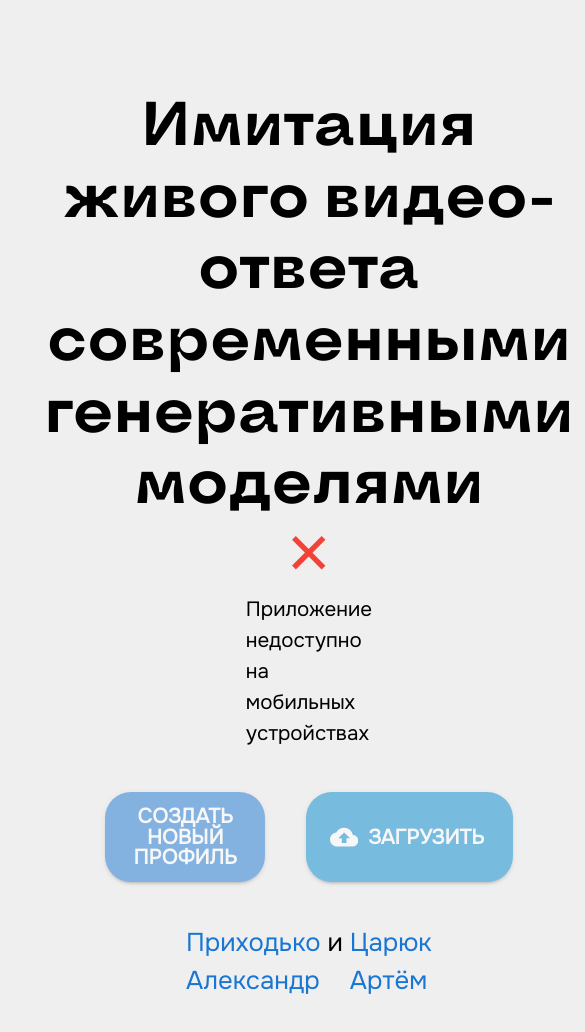
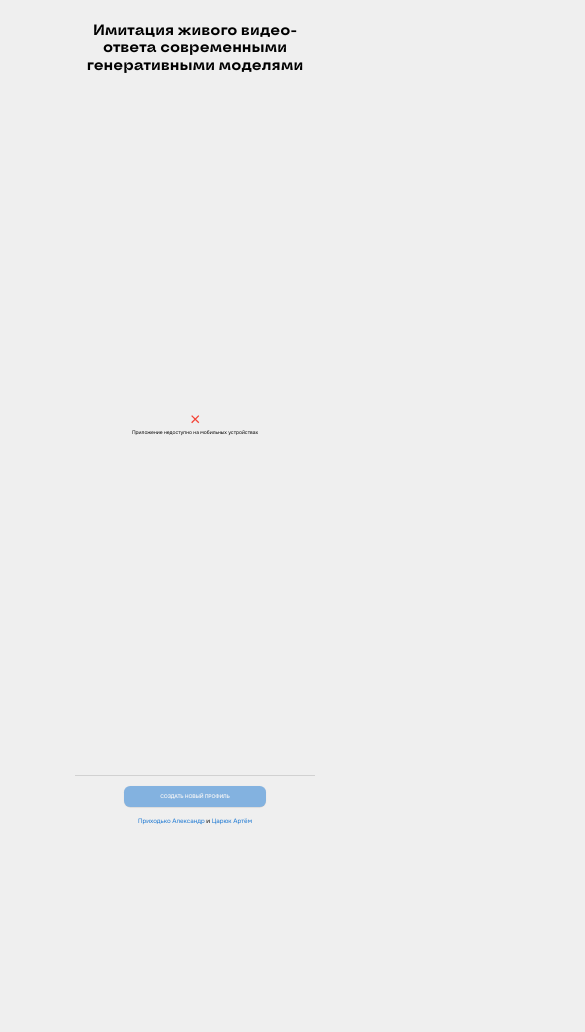
Before and after one commit to Oppelganger/oppelganger-frontend, a React (Create React App) app: page / in a window 390 px wide. Shown: the top 1032 px of the page, 585 px wide, since content can reach past the window. After the commit the page ends 844 px from the top, so only its background shows below. Built offline with nearby package versions, Linux system fonts and the light colour scheme.

Commit message:
upload button deleted

```diff
--- a/src/index.css
+++ b/src/index.css
@@ -16,7 +16,7 @@ html {
 
 @media only screen and (max-width: 639px) {
   :root {
-    --scale: 0.33vw;
+    --scale: 0.08vw;
   }
 }
 
--- a/src/pages/WelcomePage/index.tsx
+++ b/src/pages/WelcomePage/index.tsx
@@ -1,23 +1,16 @@
 import Footer from './UI/Footer'
 import Button from '../../UI/Button'
-import { useRef } from 'react'
-import { ReactComponent as Cloud } from '../../assets/cloud.svg'
 import CompatibilityCheck from './components/CompatibilityCheck'
 import useCompatibility from './hooks/useCompatibility'
 import { useNavigate } from 'react-router-dom'
 import DividerHorizontalLine from '../../UI/DividerHorizontalLine'
 
 const WelcomePage = () => {
-  const inputRef = useRef<HTMLInputElement>(null)
   const { compatible, message, isLoading } = useCompatibility()
   const navigate = useNavigate()
 
   function handleNewProfileClick() {
     navigate('/create')
-  }
-
-  function handleUploadProfileClick() {
-    inputRef.current?.click()
   }
 
   return (
@@ -35,24 +28,13 @@ const WelcomePage = () => {
         <div className='flex flex-col gap-[32rem] items-center pb-[50rem]'>
           <DividerHorizontalLine />
 
-          <div className='flex items-center justify-center gap-[32rem] h-full px-[200rem]'>
+          <div className='flex items-center justify-center w-[855rem] gap-[32rem] h-full px-[200rem]'>
             <Button
               background='bg-[--primary]'
               text='Создать новый профиль'
               disabled={!compatible || isLoading}
               clickHandler={handleNewProfileClick}
             />
-
-            <Button
-              background='bg-[--secondary]'
-              text='Загрузить'
-              disabled={!compatible || isLoading}
-              width='w-fit'
-              clickHandler={handleUploadProfileClick}
-            >
-              <Cloud className='mr-[8rem] ml-[-4rem]' />
-              <input ref={inputRef} className='custom-input' type='file' />
-            </Button>
           </div>
 
           <Footer />
```
